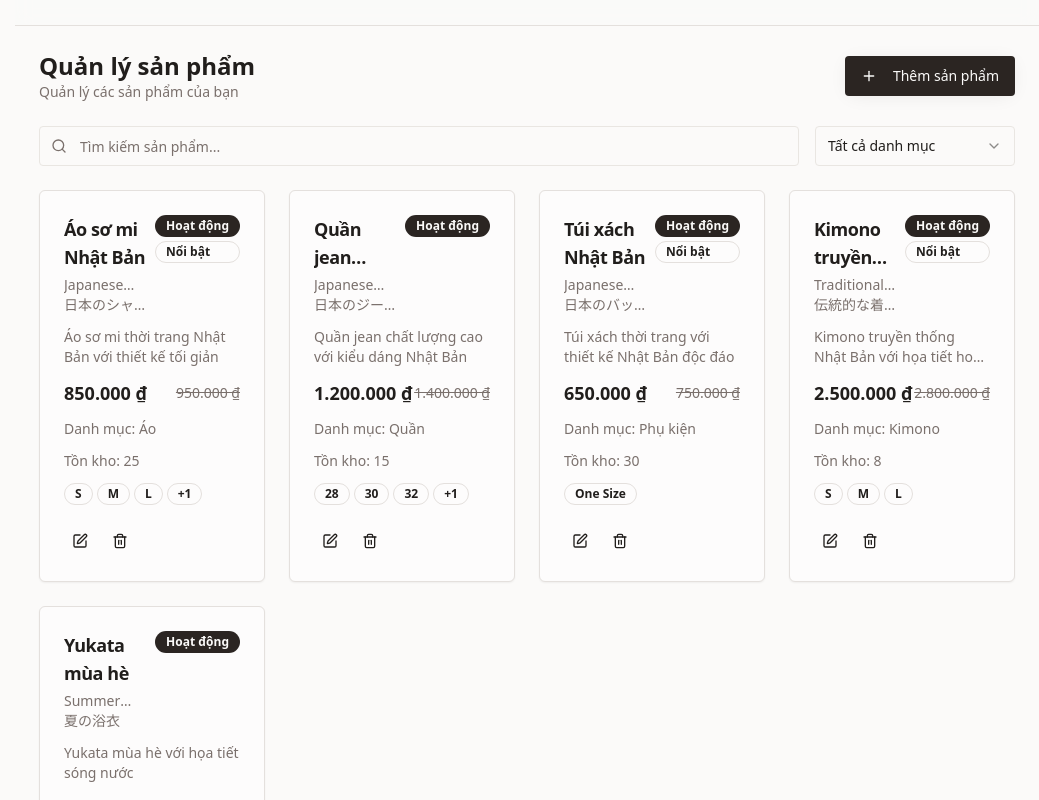
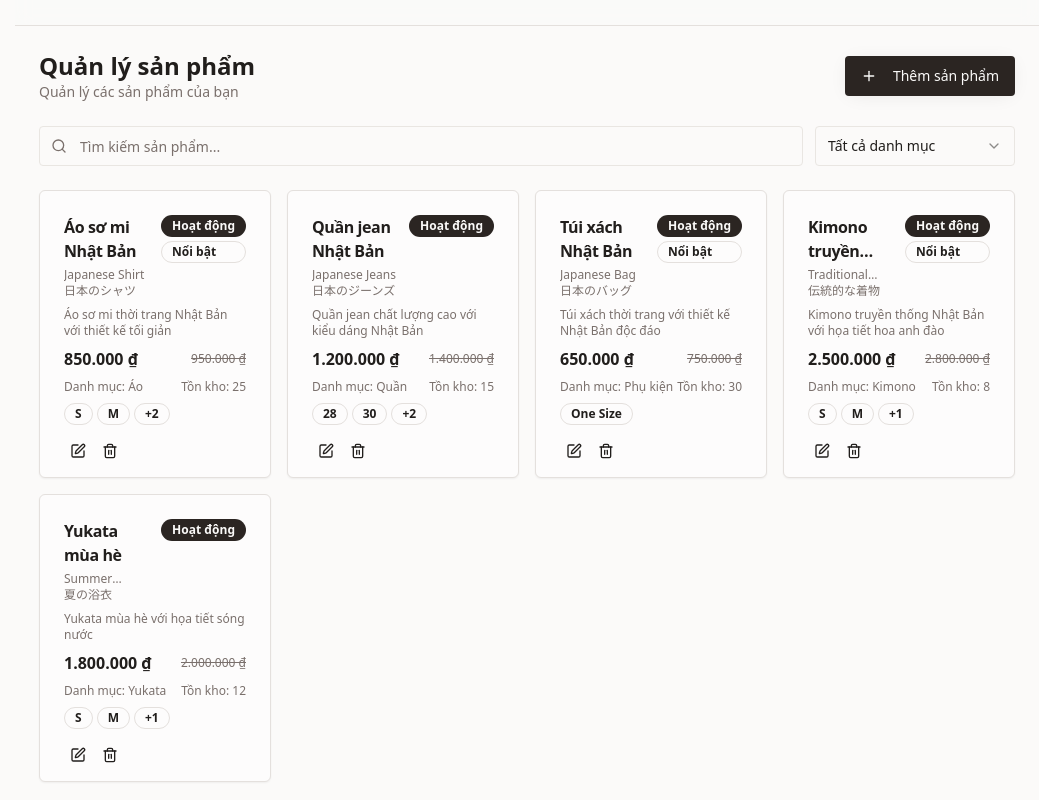
Before and after one commit to trahoangdev/koshiro-fashion, a React (Vite) app: page /admin/products in a window 1280 px wide. Shown: the part 520-1320 px from the top of the page, without its empty margins (241-1280 px from the left). Built offline with nearby package versions, Linux system fonts and the light colour scheme; sample sign-in values are in the browser's storage.

Commit message:
Optimize card layout and reduce spacing for better density

```diff
--- a/src/pages/AdminCategories.tsx
+++ b/src/pages/AdminCategories.tsx
@@ -243,7 +243,7 @@ export default function AdminCategories() {
         </div>
 
         {/* Search and Filters */}
-        <div className="space-y-4">
+        <div className="space-y-3">
           <div className="relative">
             <Search className="absolute left-3 top-1/2 transform -translate-y-1/2 text-muted-foreground h-4 w-4" />
             <Input
@@ -256,18 +256,18 @@ export default function AdminCategories() {
         </div>
 
         {/* Categories Grid */}
-        <div className="grid grid-cols-1 md:grid-cols-2 lg:grid-cols-3 xl:grid-cols-4 gap-6">
+        <div className="grid grid-cols-1 sm:grid-cols-2 lg:grid-cols-3 xl:grid-cols-4 gap-4">
           {filteredCategories.map((category) => (
-            <Card key={category.id}>
-              <CardHeader className="pb-3">
+            <Card key={category.id} className="h-fit">
+              <CardHeader className="pb-2">
                 <div className="flex items-start justify-between">
                   <div className="flex-1 min-w-0">
-                    <CardTitle className="text-lg line-clamp-2 mb-1">{category.name}</CardTitle>
+                    <CardTitle className="text-base line-clamp-2 mb-1">{category.name}</CardTitle>
                     {category.nameEn && (
-                      <p className="text-sm text-muted-foreground line-clamp-1">{category.nameEn}</p>
+                      <p className="text-xs text-muted-foreground line-clamp-1">{category.nameEn}</p>
                     )}
                     {category.nameJa && (
-                      <p className="text-sm text-muted-foreground line-clamp-1">{category.nameJa}</p>
+                      <p className="text-xs text-muted-foreground line-clamp-1">{category.nameJa}</p>
                     )}
                   </div>
                   <Badge variant={category.isActive ? "default" : "secondary"} className="text-xs ml-2">
@@ -275,28 +275,28 @@ export default function AdminCategories() {
                   </Badge>
                 </div>
               </CardHeader>
-              <CardContent className="pt-0">
-                <div className="space-y-3">
-                  <p className="text-sm line-clamp-2 text-muted-foreground">{category.description}</p>
+              <CardContent className="pt-0 pb-3">
+                <div className="space-y-2">
+                  <p className="text-xs line-clamp-2 text-muted-foreground">{category.description}</p>
 
-                  <div className="text-sm text-muted-foreground">
+                  <div className="text-xs text-muted-foreground">
                     {t.productCount}: <span className="font-medium">{category.productCount}</span>
                   </div>
 
-                  <div className="flex items-center justify-between pt-2">
-                    <div className="flex items-center gap-2">
+                  <div className="flex items-center justify-between pt-1">
+                    <div className="flex items-center gap-1">
                       <Button
                         variant="ghost"
                         size="sm"
                         onClick={() => openEditDialog(category)}
-                        className="h-8 w-8 p-0"
+                        className="h-7 w-7 p-0"
                       >
-                        <Edit className="h-4 w-4" />
+                        <Edit className="h-3 w-3" />
                       </Button>
                       <AlertDialog>
                         <AlertDialogTrigger asChild>
-                          <Button variant="ghost" size="sm" className="h-8 w-8 p-0">
-                            <Trash2 className="h-4 w-4" />
+                          <Button variant="ghost" size="sm" className="h-7 w-7 p-0">
+                            <Trash2 className="h-3 w-3" />
                           </Button>
                         </AlertDialogTrigger>
                         <AlertDialogContent>
@@ -326,10 +326,10 @@ export default function AdminCategories() {
 
         {filteredCategories.length === 0 && (
           <Card>
-            <CardContent className="text-center py-12">
-              <Tag className="h-12 w-12 text-muted-foreground mx-auto mb-4" />
-              <p className="text-muted-foreground text-lg font-medium">{t.noCategories}</p>
-              <p className="text-muted-foreground text-sm mt-2">
+            <CardContent className="text-center py-8">
+              <Tag className="h-8 w-8 text-muted-foreground mx-auto mb-3" />
+              <p className="text-muted-foreground font-medium">{t.noCategories}</p>
+              <p className="text-muted-foreground text-xs mt-1">
                 {searchTerm
                   ? "Try adjusting your search criteria"
                   : "Get started by adding your first category"}
--- a/src/pages/AdminProducts.tsx
+++ b/src/pages/AdminProducts.tsx
@@ -331,8 +331,8 @@ export default function AdminProducts() {
         </div>
 
         {/* Search and Filters */}
-        <div className="space-y-4">
-          <div className="flex flex-col md:flex-row gap-4">
+        <div className="space-y-3">
+          <div className="flex flex-col md:flex-row gap-3">
             <div className="relative flex-1">
               <Search className="absolute left-3 top-1/2 transform -translate-y-1/2 text-muted-foreground h-4 w-4" />
               <Input
@@ -359,18 +359,18 @@ export default function AdminProducts() {
         </div>
 
         {/* Products Grid */}
-        <div className="grid grid-cols-1 md:grid-cols-2 lg:grid-cols-3 xl:grid-cols-4 gap-6">
+        <div className="grid grid-cols-1 sm:grid-cols-2 lg:grid-cols-3 xl:grid-cols-4 gap-4">
           {filteredProducts.map((product) => (
-            <Card key={product.id}>
-              <CardHeader className="pb-3">
+            <Card key={product.id} className="h-fit">
+              <CardHeader className="pb-2">
                 <div className="flex items-start justify-between">
                   <div className="flex-1 min-w-0">
-                    <CardTitle className="text-lg line-clamp-2 mb-1">{product.name}</CardTitle>
+                    <CardTitle className="text-base line-clamp-2 mb-1">{product.name}</CardTitle>
                     {product.nameEn && (
-                      <p className="text-sm text-muted-foreground line-clamp-1">{product.nameEn}</p>
+                      <p className="text-xs text-muted-foreground line-clamp-1">{product.nameEn}</p>
                     )}
                     {product.nameJa && (
-                      <p className="text-sm text-muted-foreground line-clamp-1">{product.nameJa}</p>
+                      <p className="text-xs text-muted-foreground line-clamp-1">{product.nameJa}</p>
                     )}
                   </div>
                   <div className="flex flex-col gap-1 ml-2">
@@ -383,54 +383,53 @@ export default function AdminProducts() {
                   </div>
                 </div>
               </CardHeader>
-              <CardContent className="pt-0">
-                <div className="space-y-3">
-                  <p className="text-sm line-clamp-2 text-muted-foreground">{product.description}</p>
+              <CardContent className="pt-0 pb-3">
+                <div className="space-y-2">
+                  <p className="text-xs line-clamp-2 text-muted-foreground">{product.description}</p>
 
                   <div className="flex items-center justify-between">
-                    <span className="font-bold text-lg">{formatCurrencyForDisplay(product.price)}</span>
+                    <span className="font-bold text-base">{formatCurrencyForDisplay(product.price)}</span>
                     {product.originalPrice && product.originalPrice > product.price && (
-                      <span className="text-sm text-muted-foreground line-through">
+                      <span className="text-xs text-muted-foreground line-through">
                         {formatCurrencyForDisplay(product.originalPrice)}
                       </span>
                     )}
                   </div>
 
-                  <div className="text-sm text-muted-foreground">
-                    {t.category}: <span className="font-medium">{product.category?.name || "N/A"}</span>
+                  <div className="flex items-center justify-between text-xs text-muted-foreground">
+                    <span>{t.category}: <span className="font-medium">{product.category?.name || "N/A"}</span></span>
+                    <span>{t.stock}: <span className="font-medium">{product.stock}</span></span>
                   </div>
 
-                  <div className="text-sm text-muted-foreground">
-                    {t.stock}: <span className="font-medium">{product.stock}</span>
-                  </div>
-
+                  {product.sizes.length > 0 && (
                     <div className="flex flex-wrap gap-1">
-                    {product.sizes.slice(0, 3).map((size) => (
+                      {product.sizes.slice(0, 2).map((size) => (
                         <Badge key={size} variant="outline" className="text-xs">
                           {size}
                         </Badge>
                       ))}
-                    {product.sizes.length > 3 && (
+                      {product.sizes.length > 2 && (
                         <Badge variant="outline" className="text-xs">
-                        +{product.sizes.length - 3}
+                          +{product.sizes.length - 2}
                         </Badge>
                       )}
                     </div>
+                  )}
 
-                  <div className="flex items-center justify-between pt-2">
-                    <div className="flex items-center gap-2">
+                  <div className="flex items-center justify-between pt-1">
+                    <div className="flex items-center gap-1">
                       <Button
                         variant="ghost"
                         size="sm"
                         onClick={() => openEditDialog(product)}
-                        className="h-8 w-8 p-0"
+                        className="h-7 w-7 p-0"
                       >
-                        <Edit className="h-4 w-4" />
+                        <Edit className="h-3 w-3" />
                       </Button>
                       <AlertDialog>
                         <AlertDialogTrigger asChild>
-                          <Button variant="ghost" size="sm" className="h-8 w-8 p-0">
-                            <Trash2 className="h-4 w-4" />
+                          <Button variant="ghost" size="sm" className="h-7 w-7 p-0">
+                            <Trash2 className="h-3 w-3" />
                           </Button>
                         </AlertDialogTrigger>
                         <AlertDialogContent>
@@ -460,10 +459,10 @@ export default function AdminProducts() {
 
         {filteredProducts.length === 0 && (
           <Card>
-            <CardContent className="text-center py-12">
-              <Package className="h-12 w-12 text-muted-foreground mx-auto mb-4" />
-              <p className="text-muted-foreground text-lg font-medium">{t.noProducts}</p>
-              <p className="text-muted-foreground text-sm mt-2">
+            <CardContent className="text-center py-8">
+              <Package className="h-8 w-8 text-muted-foreground mx-auto mb-3" />
+              <p className="text-muted-foreground font-medium">{t.noProducts}</p>
+              <p className="text-muted-foreground text-xs mt-1">
                 {searchTerm || selectedCategory !== "all"
                   ? "Try adjusting your search or filter criteria"
                   : "Get started by adding your first product"}
```
Lines whose indentation alone changed are shown as unchanged.
